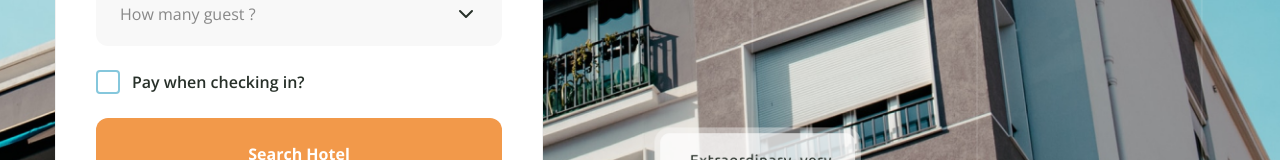
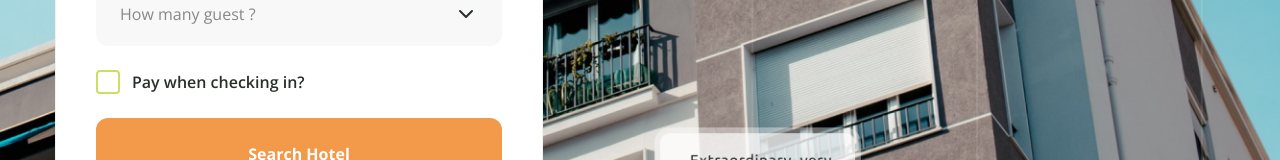
Before and after one commit to nguyenquangcr/Greenpure-home, a Next.js app: page / in a window 1280 px wide. Shown: the part 588-748 px from the top of the page. Built offline with nearby package versions, Linux system fonts and the light colour scheme.

Commit message:
Update color

```diff
--- a/tailwind.config.js
+++ b/tailwind.config.js
@@ -22,8 +22,11 @@ module.exports = {
       white: '#fff',
       black: '#273029',
       soft_green: {
-        DEFAULT: '#85c7dc',
-        secondary: '#f3f9fb'
+
+        DEFAULT: '#c8e066',
+        // '#85c7dc',
+        secondary: '#f4f5ef85'
+        // '#f3f9fb'
       },
       grey: {
         DEFAULT: '#888',
```
